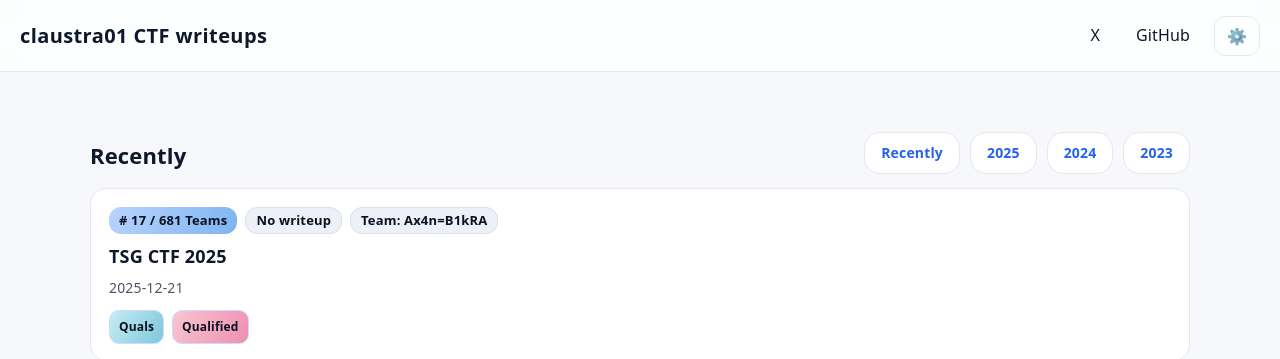
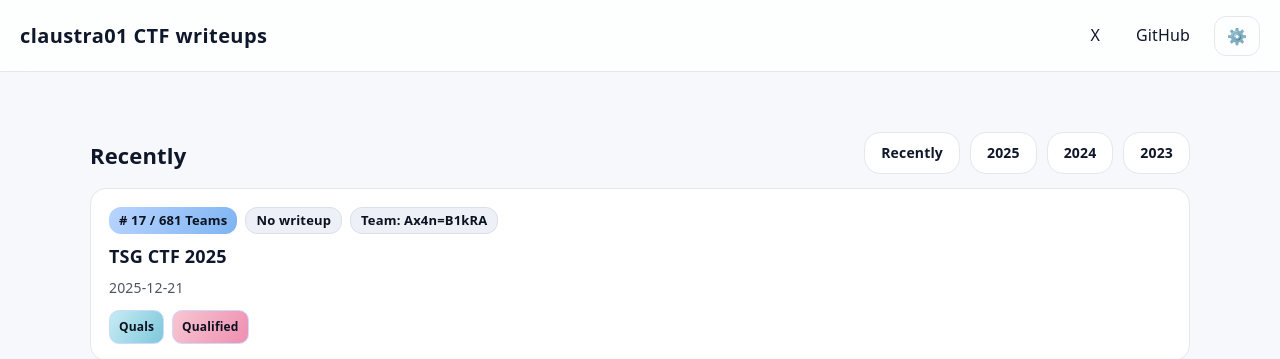
Before and after one commit to claustra01/my-ctf-writeups, a Jekyll site: the page built from index.md, in a window 1280 px wide. Shown: the top 359 px of the page. Built offline with Jekyll 4.4.1, drawn with Linux system fonts in a browser that asks for light colours.

Commit message:
fix: tab color

```diff
--- a/assets/css/main.css
+++ b/assets/css/main.css
@@ -218,6 +218,7 @@ a:hover {
   border-radius: var(--radius);
   border: 1px solid var(--border);
   background: var(--surface);
+  color: var(--text);
   font-size: 14px;
   font-weight: 600;
   text-decoration: none;
@@ -226,6 +227,7 @@ a:hover {
 
 .tab-link:hover {
   border-color: var(--accent);
+  color: var(--link-hover);
   box-shadow: var(--shadow);
   transform: translateY(-2px);
 }
```
